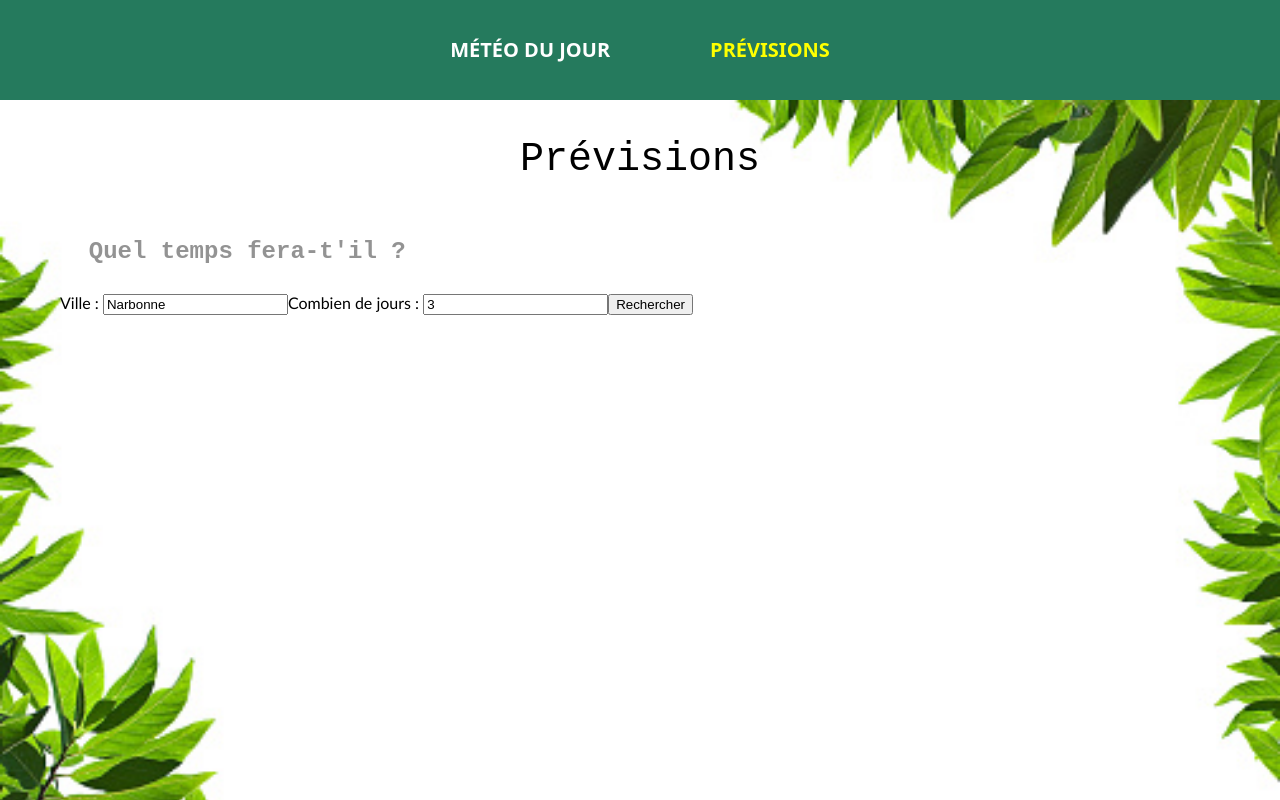
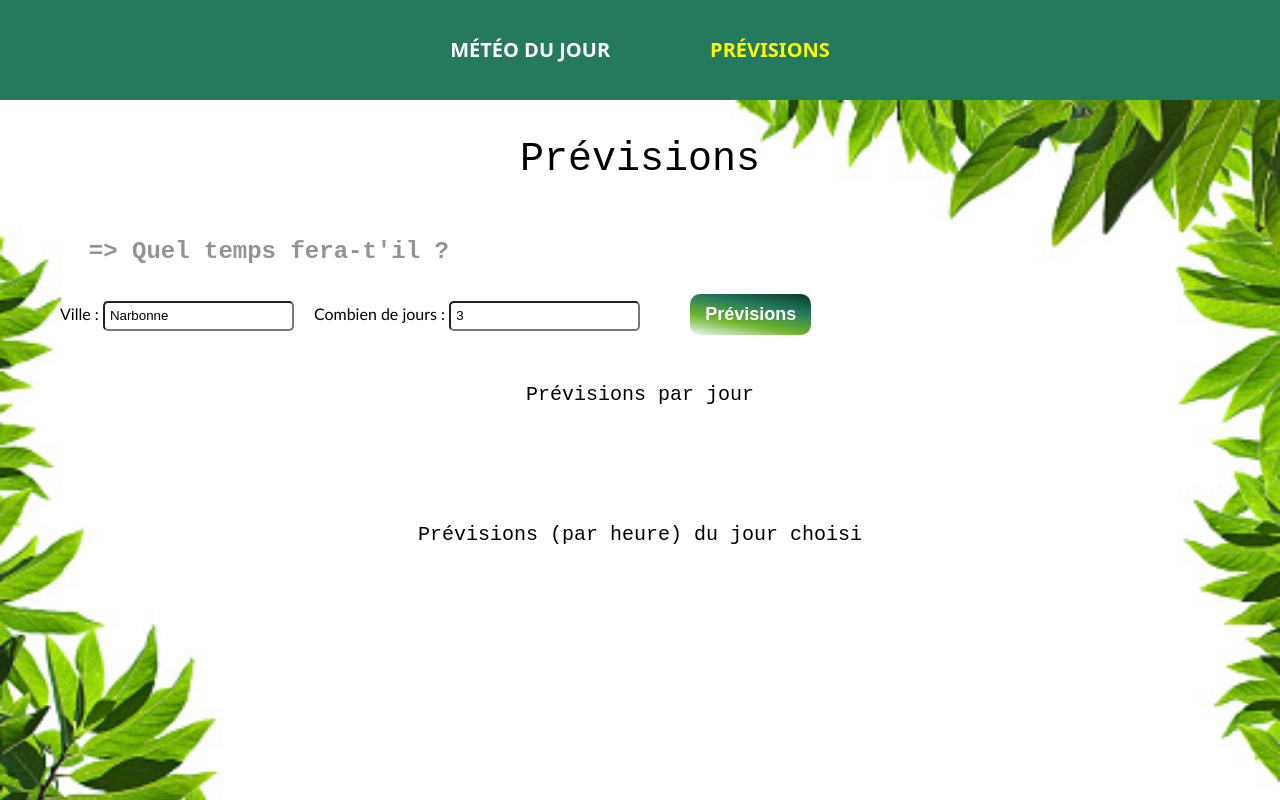
Before and after one commit to SabrinaVernier/weather-forecast-frontend, a Vue app: page /weather in a window 1280 px wide. Shown: the top 800 px of the page. Built offline with nearby package versions, Linux system fonts and the light colour scheme.

Commit message:
add color & css weatherview

```diff
--- a/src/assets/main.css
+++ b/src/assets/main.css
@@ -46,6 +46,12 @@ h2 {
   padding-bottom: 20px;
 }
 
+h3 {
+  font-size: 20px;
+  padding: 20px 0;
+  text-align: center;
+}
+
 img {
   display: block;
 }
--- a/src/views/HomeView.vue
+++ b/src/views/HomeView.vue
@@ -12,6 +12,7 @@ const currentWeather = ref(null)
 const currentMarker = ref(null)
 const city = ref('')
 const errorMessage = ref('')
+const errorImage = ref('')
 
 const cityInfos = ref('') // Stocke les infos de la ville
 const latLong = ref('')
@@ -21,7 +22,7 @@ const backgroundDiv = ref('') // Stocke la couleur de fond
 const qualityAirValue = ref('')
 // const cityImage = ref(null)
 const urlImage = ref('')
-const urlArrayImage = ref([])
+const urlArrayImage = ref(null)
 
 // ✅ Fonction pour changer l'image de fond selon la météo
 const updateBackground = (condition) => {
@@ -239,17 +240,21 @@ const getCityImage = async () => {
     const accessKey = 'TUeT7BZVWBAdhFowpcRlOYJICqIDDiZ35j_KDaFRnok' // Remplace par ta clé API
 
     const { data } = await axios.get(
-      `https://api.unsplash.com/search/photos?query=${city.value}&client_id=${accessKey}&per_page=10&orientation=landscape`,
+      `https://api.unsplash.com/search/photos?query=${city.value}&client_id=${accessKey}&per_page=20&orientation=landscape`,
     )
 
     console.log('data getcityimage>>>', data)
-    if (data.results.length === 1) {
+    if (data.results.length === 0) {
+      console.log('aucune image trouvée')
+      errorImage.value = 'Aucune image trouvée'
+    } else if (data.results.length === 1) {
       urlImage.value = data.results[0].urls.regular
     } else if (data.results.length > 1) {
       urlArrayImage.value = data.results
       console.log('arrayUrl>>>', urlArrayImage.value)
     } else {
-      console.log('aucune image trouvée')
+      console.log('Un problème est survenu, veuillez réessayer...')
+      errorImage.value = 'Un problème est survenu, veuillez réessayer...'
     }
   } catch (error) {
     console.log('error catch infoCity>>>', error)
@@ -389,7 +394,7 @@ const getCityImage = async () => {
             </div>
           </div>
 
-          <div v-else><p>Aucune image n'a été trouvée !</p></div>
+          <p class="error-image" v-if="errorImage">{{ errorImage }}</p>
         </section>
       </div>
     </div>
@@ -415,7 +420,7 @@ main {
 main > div > div {
   background-color: #fff;
   padding: 10px;
-  border: 1px solid red;
+  /* border: 1px solid red; */
 }
 
 section {
@@ -434,6 +439,11 @@ em {
 
 /* ---TOP-DIV------------------- */
 /* ---search---------- */
+form input {
+  border-radius: 5px;
+  padding: 5px;
+  height: 30px;
+}
 .top-div {
   display: flex;
 }
@@ -448,6 +458,24 @@ em {
 }
 .search-by-map {
   flex: 1;
+}
+/* ---searc-img--- */
+.search-images button,
+form button {
+  background: linear-gradient(
+    10deg,
+    var(--green-light),
+    var(--green-api),
+    var(--green-back),
+    var(--green-dark)
+  );
+  color: white;
+  font-size: 18px;
+  font-weight: bold;
+  padding: 10px 15px;
+  margin-left: 30px;
+  border-radius: 10px;
+  border: none;
 }
 /* ----map------------ */
 #map {
@@ -468,6 +496,7 @@ em {
   width: 100%;
   height: 100%;
   border-radius: 20px;
+  margin-top: 50px;
   background-size: cover;
   background-position: center;
   transition: background 0.5s ease-in-out;
@@ -530,12 +559,14 @@ em {
 /* ---section city --------- */
 .section-city {
   background-color: black;
+  border-radius: 10px;
 }
 #image-container {
   display: flex;
   gap: 10px;
   flex-wrap: wrap;
-  border: 1px solid #000;
+  box-shadow: 5px 5px 15px rgba(0, 0, 0, 0.2);
+  /* border: 1px solid #000; */
 }
 #image-container > div {
   flex-shrink: 0;
@@ -559,6 +590,11 @@ em {
   margin-top: 50px;
 }
 
+.error-image {
+  color: white;
+  font-size: 20px;
+}
+
 /* ---animation------------- */
 @keyframes fadeInOut {
   0% {
--- a/src/views/WeatherView.vue
+++ b/src/views/WeatherView.vue
@@ -36,8 +36,6 @@ const indexDay = (index) => {
 
 // ✅ Fonction pour changer la couleur de fond selon la météo
 const updateBackground = (condition) => {
-  console.log('condition>>>', condition)
-
   if (condition.toLowerCase().includes('pluie')) {
     backgroundColor.value = 'rgb(154, 159, 162, 0.3)'
   } else if (condition.toLowerCase().includes('neige')) {
@@ -107,7 +105,7 @@ const whatDay = (date) => {
       <h1>Prévisions</h1>
 
       <section class="search">
-        <h2 class="text-slide">Quel temps fera-t'il ?</h2>
+        <h2 class="text-slide">=> Quel temps fera-t'il ?</h2>
         <form @submit.prevent="prevWeather">
           <label
             >Ville :
@@ -127,10 +125,11 @@ const whatDay = (date) => {
               placeholder="3"
               @input="currentWeather = null"
           /></label>
-          <button>Rechercher</button>
+          <button>Prévisions</button>
         </form>
       </section>
 
+      <h3>Prévisions par jour</h3>
       <section v-if="currentWeather" class="forecast">
         <div
           class="per-day"
@@ -174,6 +173,7 @@ const whatDay = (date) => {
       </section>
 
       <section class="result">
+        <h3>Prévisions (par heure) du jour choisi</h3>
         <div v-if="currentWeather && displayPerHour">
           <div
             class="per-hour"
@@ -211,6 +211,31 @@ main {
   gap: 30px;
 }
 
+/* ---form------- */
+form label {
+  margin-right: 20px;
+}
+form input {
+  border-radius: 5px;
+  padding: 5px;
+  height: 30px;
+}
+form button {
+  background: linear-gradient(
+    10deg,
+    var(--green-light),
+    var(--green-api),
+    var(--green-back),
+    var(--green-dark)
+  );
+  color: white;
+  font-size: 18px;
+  font-weight: bold;
+  padding: 10px 15px;
+  margin-left: 30px;
+  border-radius: 10px;
+  border: none;
+}
 /* ---forecast--- */
 .forecast {
   display: flex;
@@ -248,17 +273,19 @@ main {
 
 .result {
   height: 200px;
-  margin-top: 100px;
+  margin: 50px 0;
   /* border: 5px solid plum; */
 }
 
 .result > div {
   display: flex;
+  gap: 5px;
   overflow: scroll;
 }
 
 .result > div > div {
   border: 1px solid #000;
+  border-radius: 10px;
   padding: 10px;
   flex-shrink: 0;
 }
```
Also changed, not shown: 1 other file (tests, documents, lock files or other folders).
